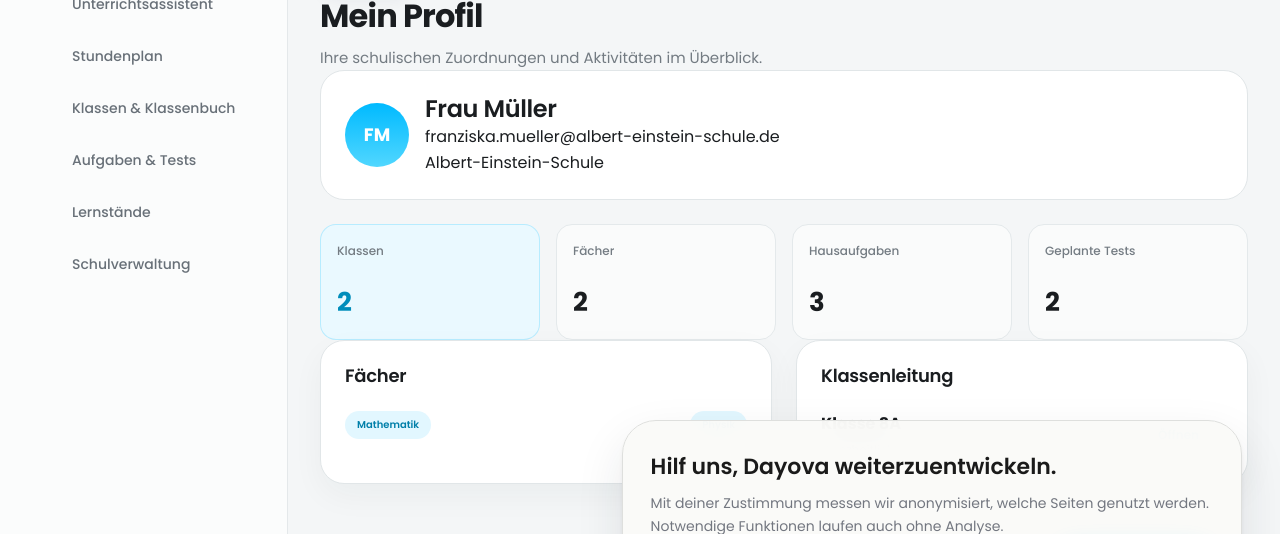
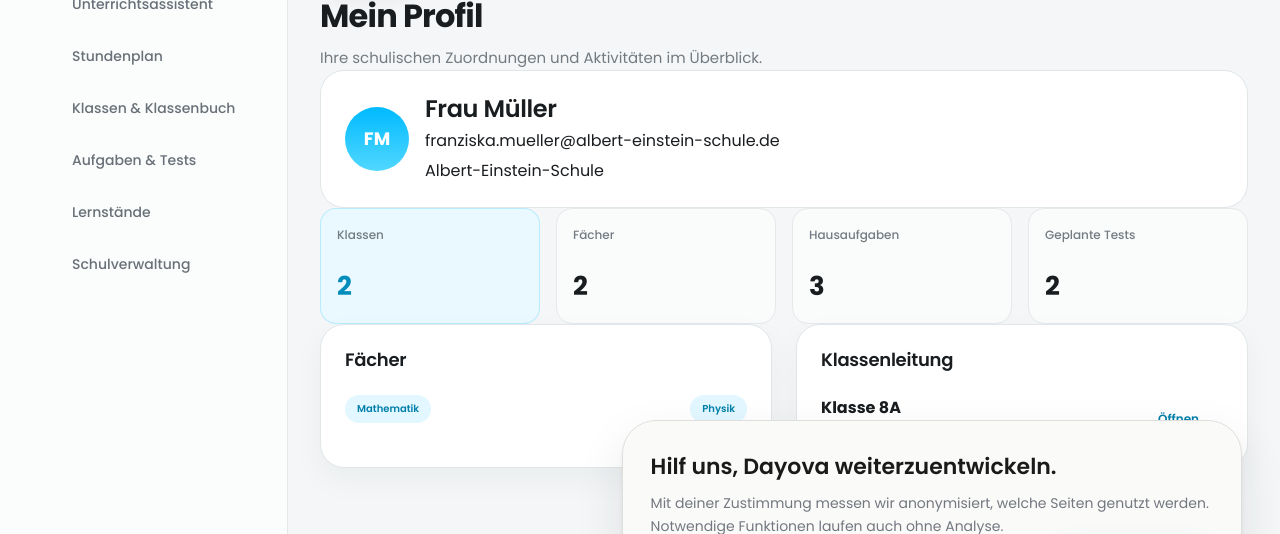
Before and after one commit to Dayova/dayova-website, a Next.js app: page /lehrkraefte/profil in a window 1280 px wide. Shown: the part 155-689 px from the top of the page. Built offline with nearby package versions, Linux system fonts and the light colour scheme; no server answers; some icons are missing.

Commit message:
Improve teacher dashboard spacing

```diff
--- a/src/features/teacher-dashboard/dashboard.css
+++ b/src/features/teacher-dashboard/dashboard.css
@@ -370,6 +370,10 @@
   padding: var(--space-8);
 }
 
+.teacher-main > * {
+  min-width: 0;
+}
+
 .teacher-page-heading {
   display: flex;
   align-items: end;
@@ -412,6 +416,7 @@
 
 .teacher-heading-actions {
   display: flex;
+  flex: 0 0 auto;
   flex-wrap: wrap;
   justify-content: flex-end;
   gap: var(--space-3);
@@ -714,7 +719,7 @@
 .teacher-group-grid,
 .teacher-analysis-grid {
   display: grid;
-  grid-template-columns: repeat(3, minmax(0, 1fr));
+  grid-template-columns: repeat(auto-fit, minmax(min(100%, 320px), 1fr));
   gap: var(--space-6);
 }
 
@@ -953,7 +958,7 @@
 
 .teacher-horizontal-strip {
   display: grid;
-  grid-auto-columns: minmax(288px, 34%);
+  grid-auto-columns: minmax(320px, calc((100% - var(--space-4)) / 2));
   grid-auto-flow: column;
   gap: var(--space-4);
   overflow-x: auto;
@@ -965,10 +970,14 @@
   scroll-snap-align: start;
 }
 
+.teacher-horizontal-strip:has(> :only-child) {
+  grid-auto-columns: 100%;
+}
+
 .teacher-subject-tiles,
 .teacher-action-grid {
   display: grid;
-  grid-template-columns: repeat(3, minmax(0, 1fr));
+  grid-template-columns: repeat(auto-fit, minmax(min(100%, 260px), 1fr));
   gap: var(--space-4);
 }
 
@@ -1948,11 +1957,20 @@
   display: flex;
   align-items: center;
   gap: var(--space-4);
-  margin-bottom: var(--space-6);
   border: 1px solid #e1e6e8;
   border-radius: var(--dayova-radius-xl);
   padding: var(--space-6);
   background: #fff;
+}
+
+.teacher-profile-hero > div:last-child {
+  display: grid;
+  min-width: 0;
+  gap: var(--space-1);
+}
+
+.teacher-profile-hero p {
+  overflow-wrap: anywhere;
 }
 
 .teacher-profile-hero .teacher-avatar {
@@ -2899,13 +2917,6 @@
     grid-column: span 6;
   }
 
-  .teacher-group-cards,
-  .teacher-cards-grid,
-  .teacher-group-grid,
-  .teacher-analysis-grid {
-    grid-template-columns: repeat(2, minmax(0, 1fr));
-  }
-
   .teacher-week-grid {
     grid-template-columns: repeat(2, minmax(0, 1fr));
   }
@@ -2918,11 +2929,6 @@
 
   .teacher-lesson-phases {
     grid-template-columns: repeat(3, minmax(0, 1fr));
-  }
-
-  .teacher-subject-tiles,
-  .teacher-action-grid {
-    grid-template-columns: repeat(2, minmax(0, 1fr));
   }
 
   .teacher-assistant-layout {
```
